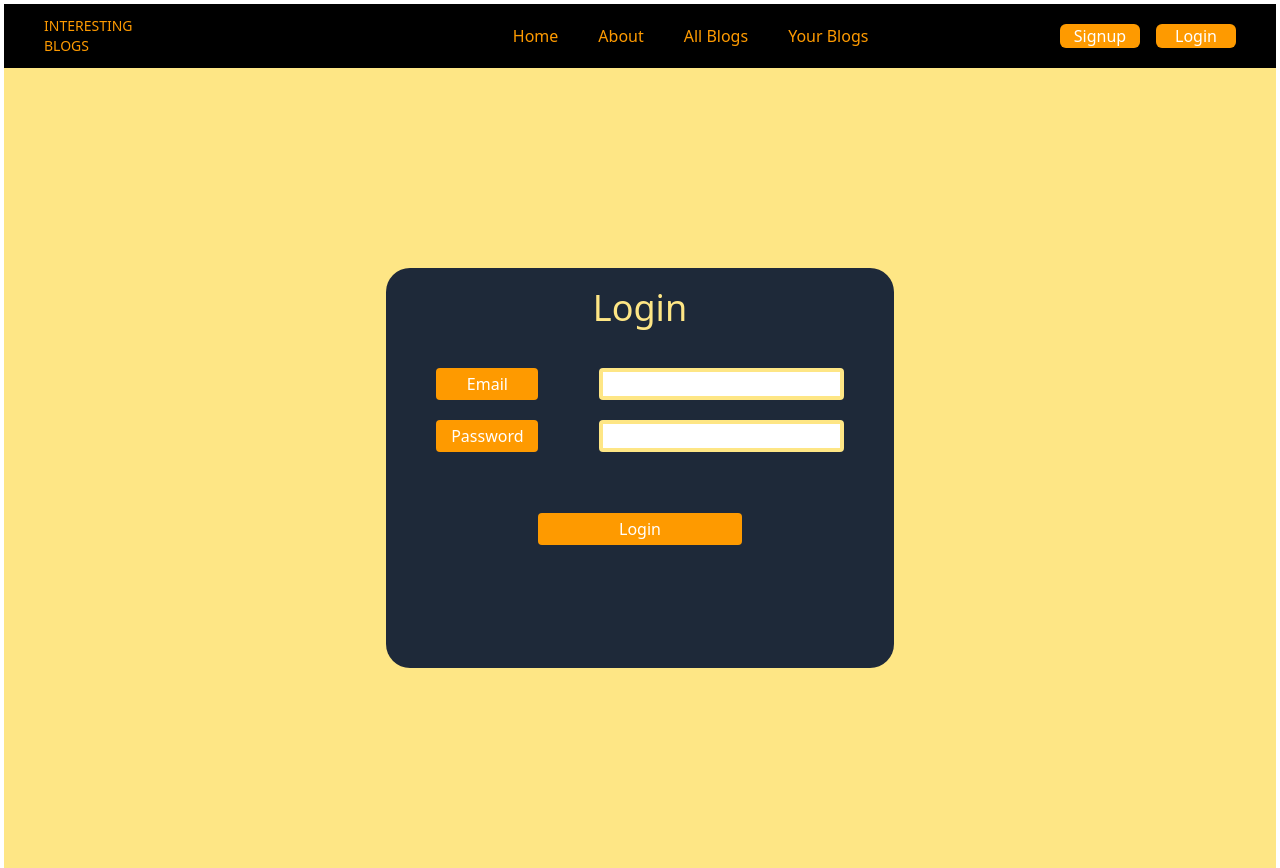
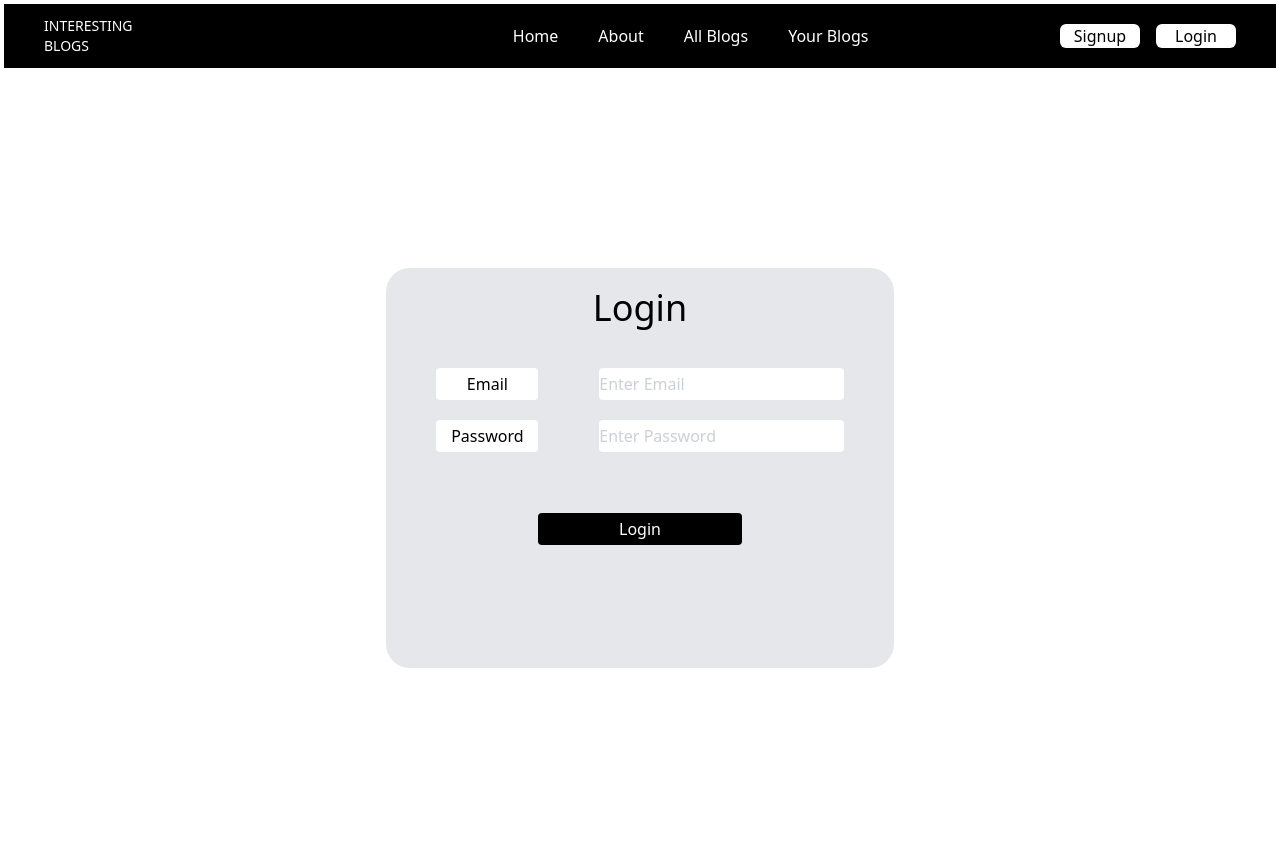
Before and after one commit to Tarun-saini001/BlogsFrontend, a React (Vite) app: page /login in a window 1280 px wide. Built offline with nearby package versions, Linux system fonts and the light colour scheme.

Commit message:
update ui

```diff
--- a/src/components/navbar.jsx
+++ b/src/components/navbar.jsx
@@ -6,9 +6,9 @@ const Navbar = () => {
         const navigate = useNavigate();
 
     return (
-        <div className='bg-black h-[8%]  text-amber-500 flex justify-between'>
+        <div className='bg-black h-[8%]  text-white flex justify-between'>
             <p className='text-sm pl-10 flex justify-center items-center'>INTERESTING<br />BLOGS</p>
-            <nav className='text-amber-500 flex justify-between items-center pr-10 space-x-30 w-[60%]'>
+            <nav className='text-white flex justify-between items-center pr-10 space-x-30 w-[60%]'>
                 <ul className='flex space-x-10'>
                     <li onClick={()=>navigate("/")}>Home</li>
                     <li onClick={()=>navigate("/about")}>About</li>
@@ -17,9 +17,9 @@ const Navbar = () => {
                 </ul>
                 <span className='space-x-4 '>
                     <button onClick={()=>navigate("/signup")}
-                     className='bg-amber-500 text-white w-20 rounded-md'>Signup</button>
+                     className='bg-white text-black w-20 rounded-md'>Signup</button>
                     <button onClick={()=>navigate("/login")}
-                     className='bg-amber-500 text-white w-20 rounded-md'>Login</button>
+                     className='bg-white text-black w-20 rounded-md'>Login</button>
                 </span>
             </nav>
         </div>
--- a/src/pages/Login.jsx
+++ b/src/pages/Login.jsx
@@ -12,25 +12,25 @@ const Login = () => {
         });
     }
     return (
-        <div className='bg-amber-200 h-screen flex justify-center items-center'>
-            <div className='bg-gray-800 w-[40%] h-[50%] text-amber-200 rounded-3xl flex flex-col space-y-5 items-center'>
+       <div className=' h-screen flex justify-center items-center'>
+            <div className='bg-gray-200 w-[40%] h-[50%] text-black  rounded-3xl flex flex-col space-y-5 items-center'>
                 <p className='text-4xl p-5'>Login</p>
 
                 <div className='flex space-x-2   w-[80%] justify-between '>
-                    <p className='bg-amber-500 w-[25%] text-white rounded p-1 text-center'>Email</p>
-                    <input
-                        type="text"
+                    <p className='bg-white  w-[25%] text-black rounded p-1 text-center'>Email</p>
+                    <input type="text"
+                        placeholder='Enter Email'
                         onChange={handleChange}
-                        className='bg-white w-[60%] border border-amber-200 border-4 rounded' />
+                        className='bg-white text-gray-400 w-[60%] rounded' />
                 </div>
-                <div className='flex space-x-2  w-[80%] justify-between'>
-                    <p className='bg-amber-500 w-[25%] text-center text-white rounded p-1'>Password</p>
-                    <input
-                        type="text"
+                <div className='flex space-x-  w-[80%] justify-between'>
+                    <p className='bg-white w-[25%] text-center text-black rounded p-1'>Password</p>
+                    <input type="text"
+                        placeholder='Enter Password'
                         onChange={handleChange}
-                        className='bg-white w-[60%] border border-amber-200 border-4 rounded' />
+                        className='bg-white text-gray-400 w-[60%] rounded' />
                 </div>
-                <button className='bg-amber-500 text-white mt-[8%] rounded p-1 w-[40%]'>Login</button>
+                <button onClick={()=>handleRegister(formData)} className='bg-black text-white mt-[8%] rounded p-1 w-[40%]'>Login</button>
             </div>
         </div>
     )
--- a/src/pages/Signup.jsx
+++ b/src/pages/Signup.jsx
@@ -18,32 +18,32 @@ const Signup = () => {
     //     }
     // }
     return (
-        <div className='bg-amber-200 h-screen flex justify-center items-center'>
-            <div className='bg-gray-800 w-[40%] h-[60%] text-amber-200 rounded-3xl flex flex-col space-y-5 items-center'>
+        <div className=' h-screen flex justify-center items-center'>
+            <div className='bg-gray-200 hover:w-[42%] hover:h-[62%] hover:shadow-gray-500  w-[40%] h-[60%] text-black  rounded-3xl flex flex-col space-y-5 items-center'>
                 <p className='text-4xl p-5'>Signup</p>
                 <div className='flex space-x-2   w-[80%] justify-between '>
-                    <p className='bg-amber-500 w-[25%] text-white rounded p-1 text-center'>Name</p>
+                    <p className='bg-white  w-[25%] text-black rounded p-1 text-center'>Name</p>
                     <input
                         type="text"
                         placeholder="userName"
                         onChange={handleChange}
-                        className='bg-white text-gray-500 w-[60%] border border-amber-200 border-4 rounded' />
+                        className='bg-white text-gray-500 w-[60%]   rounded' />
                 </div>
                 <div className='flex space-x-2   w-[80%] justify-between '>
-                    <p className='bg-amber-500 w-[25%] text-white rounded p-1 text-center'>Email</p>
+                    <p className='bg-white  w-[25%] text-black rounded p-1 text-center'>Email</p>
                     <input type="text"
                         placeholder='Enter Email'
                         onChange={handleChange}
-                        className='bg-white text-gray-400 w-[60%] border border-amber-200 border-4 rounded' />
+                        className='bg-white text-gray-400 w-[60%] rounded' />
                 </div>
                 <div className='flex space-x-  w-[80%] justify-between'>
-                    <p className='bg-amber-500 w-[25%] text-center text-white rounded p-1'>Password</p>
+                    <p className='bg-white w-[25%] text-center text-black rounded p-1'>Password</p>
                     <input type="text"
                         placeholder='Enter Password'
                         onChange={handleChange}
-                        className='bg-white text-gray-400 w-[60%] border border-amber-200 border-4 rounded' />
+                        className='bg-white text-gray-400 w-[60%] rounded' />
                 </div>
-                <button onClick={()=>handleRegister(formData)} className='bg-amber-500 text-white mt-[8%] rounded p-1 w-[40%]'>Register</button>
+                <button onClick={()=>handleRegister(formData)} className='bg-black text-white mt-[8%] rounded p-1 w-[40%]'>Register</button>
             </div>
         </div>
     )
```
Also changed, not shown: 1 other file (tests, documents, lock files or other folders).
